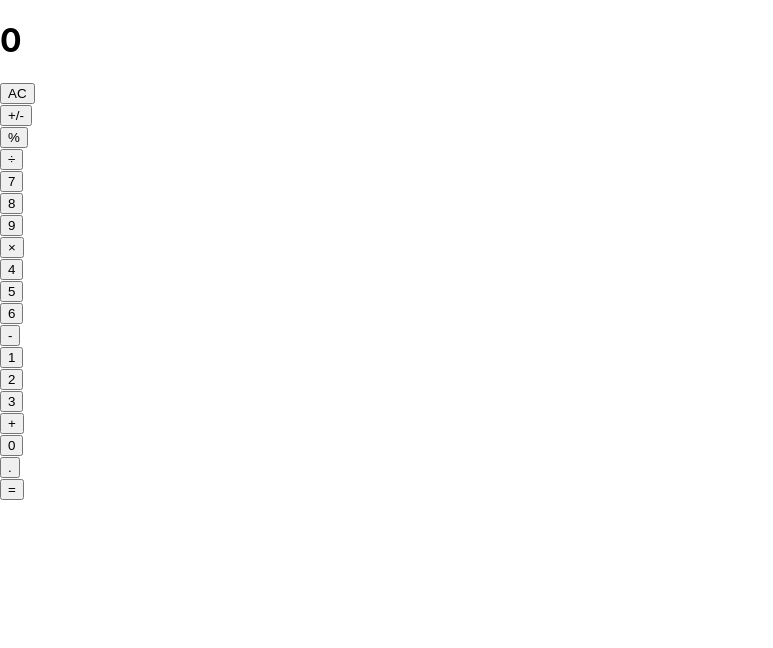
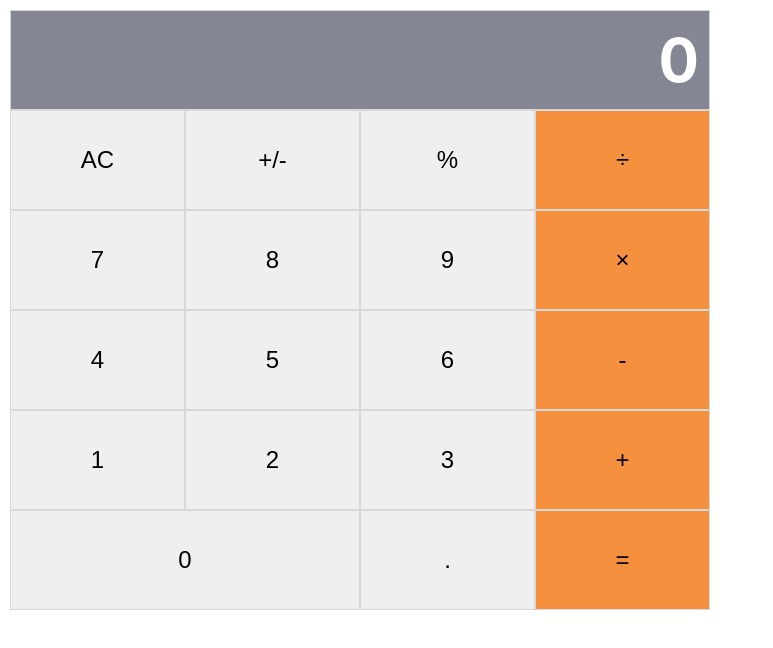
Before and after one commit to jpdf00/calculator-app, a React (Create React App) app: page / in a window 1280 px wide. Shown: the top 648 px of the page, without its empty margins (0-773 px from the left). Built offline with nearby package versions, Linux system fonts and the light colour scheme.

Commit message:
Add Style

```diff
--- a/src/components/App.js
+++ b/src/components/App.js
@@ -2,6 +2,7 @@ import React, { useState } from 'react';
 import Display from './Display';
 import ButtonPanel from './ButtonPanel';
 import calculate from '../logic/calculate';
+import './style.css';
 
 const App = () => {
   const [data, setData] = useState({
@@ -21,10 +22,10 @@ const App = () => {
   const display = !next ? total : next;
 
   return (
-    <>
+    <main className="Size App">
       <Display result={display || '0'} />
       <ButtonPanel clickHandler={handleClick} />
-    </>
+    </main>
   );
 };
 
--- a/src/components/Button.js
+++ b/src/components/Button.js
@@ -1,17 +1,34 @@
 import PropTypes from 'prop-types';
 
 const Button = (props) => {
-  const { name, clickHandler } = props;
+  const {
+    name,
+    clickHandler,
+    color,
+    wide,
+  } = props;
   const handleClick = () => (clickHandler(name));
+  const size = wide ? '50%' : '25%';
+  const style = {
+    width: `${size}`,
+    backgroundColor: `${color}`,
+    border: '1px solid #d8d8d8',
+    fontSize: '24px',
+  };
 
   return (
-    <div>
-      <button type="button" name="button" onClick={handleClick}>{name}</button>
-    </div>
+    <button type="button" name="button" style={style} onClick={handleClick}>{name}</button>
   );
 };
 
 Button.propTypes = { name: PropTypes.string.isRequired };
+
 Button.propTypes = { clickHandler: PropTypes.func.isRequired };
 
+Button.propTypes = { color: PropTypes.string };
+Button.defaultProps = { color: '#e0e0e0' };
+
+Button.propTypes = { wide: PropTypes.bool };
+Button.defaultProps = { wide: false };
+
 export default Button;
--- a/src/components/ButtonPanel.js
+++ b/src/components/ButtonPanel.js
@@ -1,5 +1,6 @@
 import PropTypes from 'prop-types';
 import Button from './Button';
+import './style.css';
 
 const ButtonPanel = (props) => {
   const { clickHandler } = props;
@@ -7,34 +8,34 @@ const ButtonPanel = (props) => {
 
   return (
     <>
-      <div>
+      <div className="Size ButtonPanel">
         <Button name="AC" clickHandler={handleClick} />
         <Button name="+/-" clickHandler={handleClick} />
         <Button name="%" clickHandler={handleClick} />
-        <Button name="÷" clickHandler={handleClick} />
+        <Button name="÷" clickHandler={handleClick} color="#f5913e" />
       </div>
-      <div>
+      <div className="Size ButtonPanel">
         <Button name="7" clickHandler={handleClick} />
         <Button name="8" clickHandler={handleClick} />
         <Button name="9" clickHandler={handleClick} />
-        <Button name="×" clickHandler={handleClick} />
+        <Button name="×" clickHandler={handleClick} color="#f5913e" />
       </div>
-      <div>
+      <div className="Size ButtonPanel">
         <Button name="4" clickHandler={handleClick} />
         <Button name="5" clickHandler={handleClick} />
         <Button name="6" clickHandler={handleClick} />
-        <Button name="-" clickHandler={handleClick} />
+        <Button name="-" clickHandler={handleClick} color="#f5913e" />
       </div>
-      <div>
+      <div className="Size ButtonPanel">
         <Button name="1" clickHandler={handleClick} />
         <Button name="2" clickHandler={handleClick} />
         <Button name="3" clickHandler={handleClick} />
-        <Button name="+" clickHandler={handleClick} />
+        <Button name="+" clickHandler={handleClick} color="#f5913e" />
       </div>
-      <div>
-        <Button name="0" clickHandler={handleClick} />
+      <div className="Size ButtonPanel">
+        <Button name="0" clickHandler={handleClick} wide />
         <Button name="." clickHandler={handleClick} />
-        <Button name="=" clickHandler={handleClick} />
+        <Button name="=" clickHandler={handleClick} color="#f5913e" />
       </div>
     </>
   );
--- a/src/components/Display.js
+++ b/src/components/Display.js
@@ -1,11 +1,10 @@
 import PropTypes from 'prop-types';
+import './style.css';
 
 const Display = (props) => {
   const { result } = props;
   return (
-    <div>
-      <h1>{result}</h1>
-    </div>
+    <h1 className="Size Display">{result}</h1>
   );
 };
 
--- /dev/null
+++ b/src/components/style.css
@@ -0,0 +1,27 @@
+.Size {
+  display: flex;
+  width: 700px;
+  box-sizing: border-box;
+}
+
+.App {
+  flex-direction: column;
+  margin: 10px;
+}
+
+.Display {
+  justify-content: flex-end;
+  align-items: center;
+  height: 100px;
+  background-color: #858694;
+  margin: 0;
+  padding: 10px;
+  color: #fff;
+  font-weight: bold;
+  border: 1px solid #d8d8d8;
+  font-size: 60px;
+}
+
+.ButtonPanel {
+  height: 100px;
+}
```
